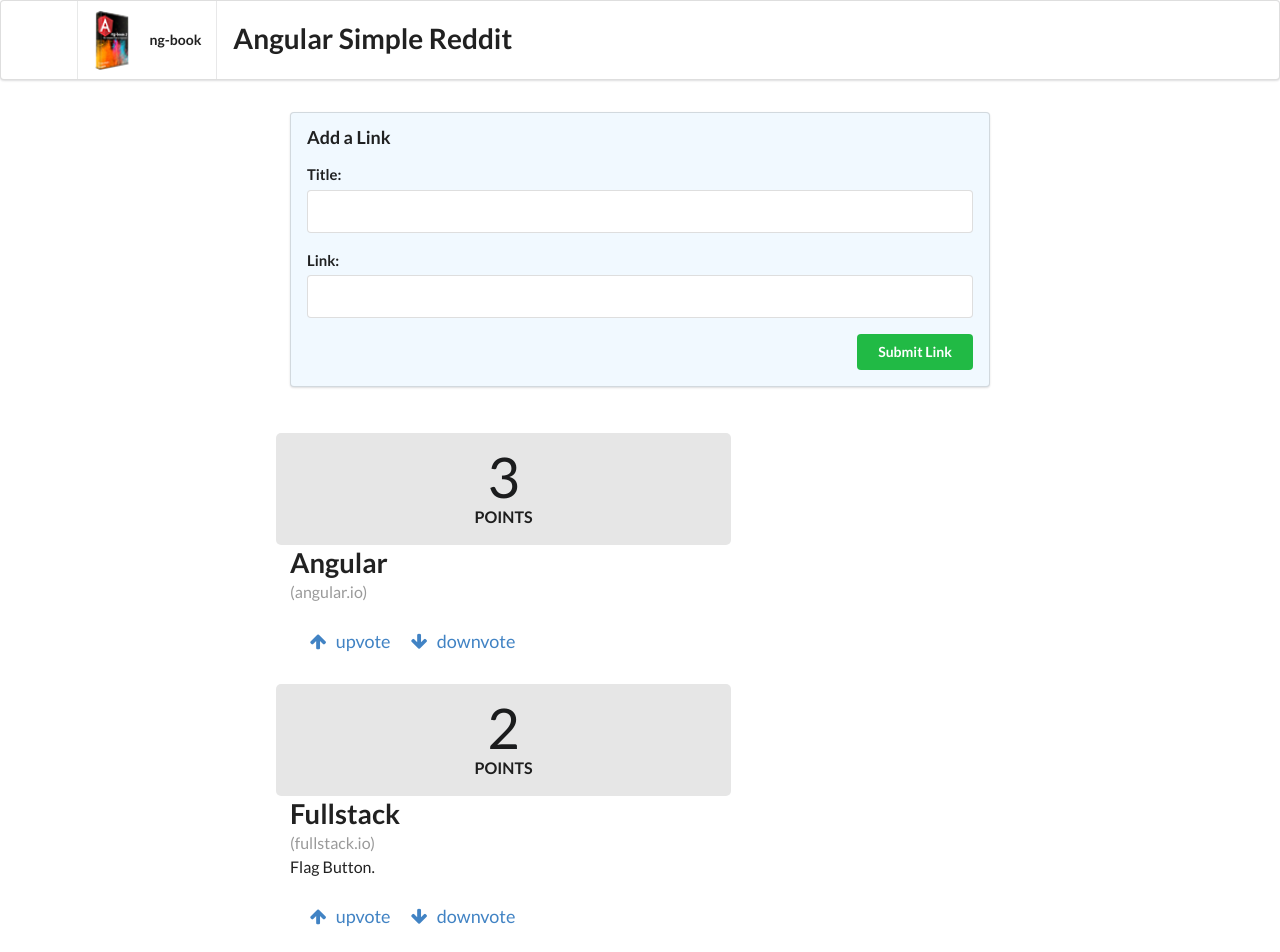
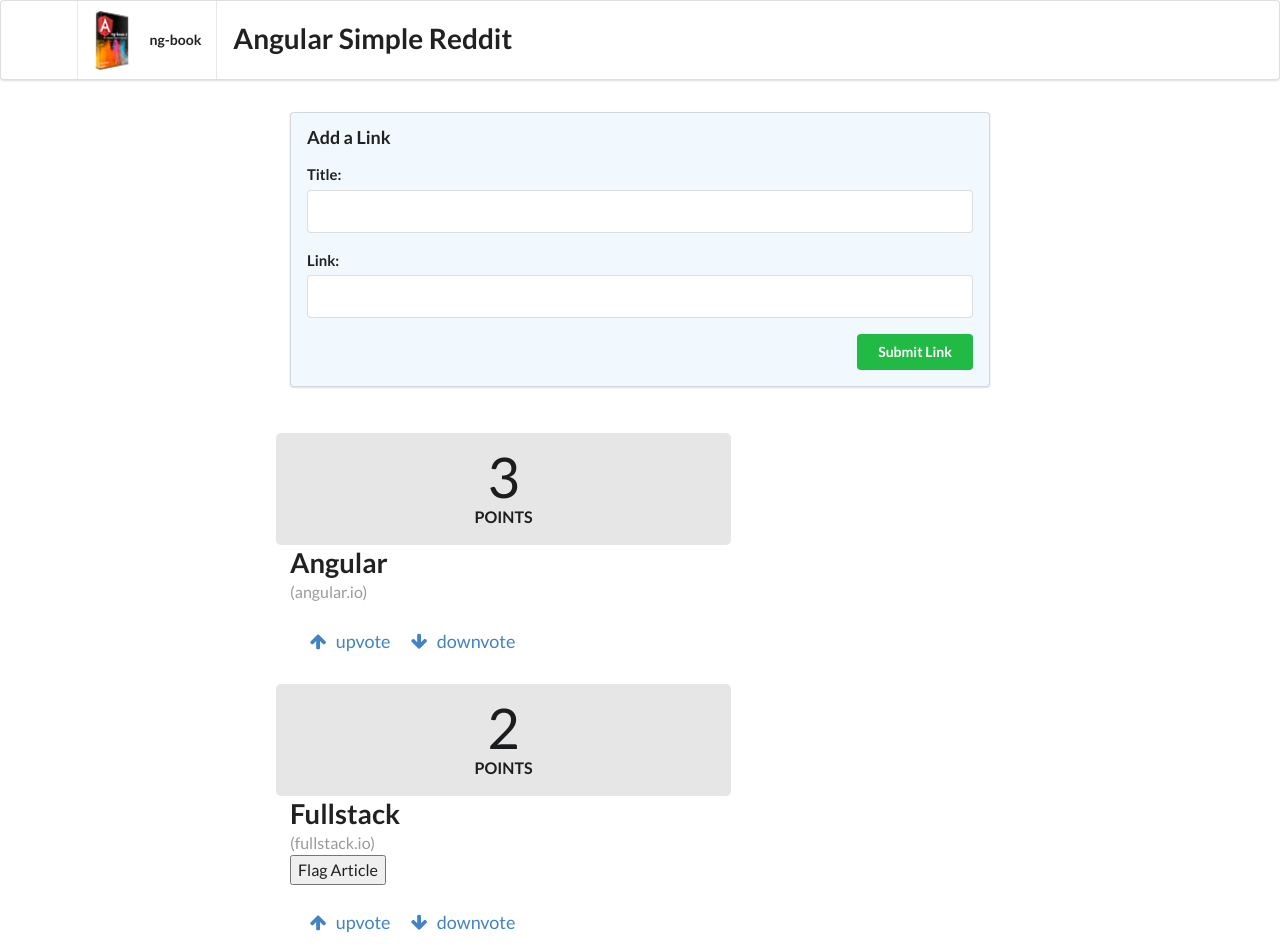
Before and after one commit to kdale2/reddit_clone, an Angular app: page / in a window 1280 px wide. Shown: the top 952 px of the page. Built offline with nearby package versions, Linux system fonts and the light colour scheme.

Commit message:
Admin Flag button works

```diff
--- a/src/app/article/article.component.html
+++ b/src/app/article/article.component.html
@@ -16,8 +16,8 @@
     <div class="meta">({{ article.domain() }})</div>
 
     <!-- this works. Need to turn it into a button-->
-    <div *ngIf = "article.role === 'administrator'">
-        Flag Button.</div>
+    <button (click)="flagArticle()" *ngIf = "article.role === 'administrator'">
+        Flag Article</button>
 
 
     <ul class = "ui big horizontal list voters">
--- a/src/app/article/article.component.ts
+++ b/src/app/article/article.component.ts
@@ -26,6 +26,12 @@ export class ArticleComponent implements OnInit {
      return false;
    }
 
+   flagArticle() {
+     //flagArticle() calls a service function that accepts an article
+     //and downvotes the article so it is the lowest voted article
+     console.log("Flag button has been clicked");
+   }
+
   ngOnInit() {
   }
 }
```
